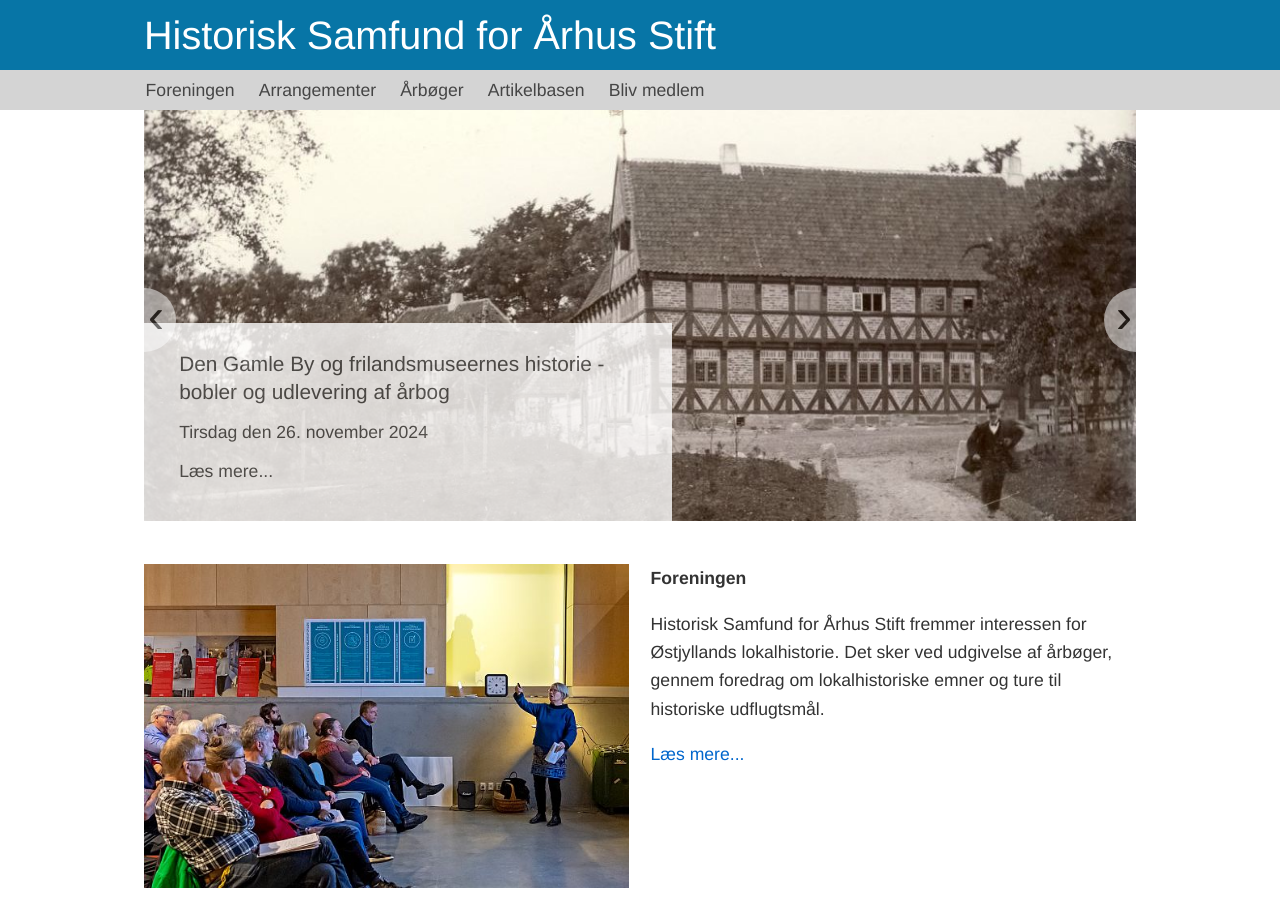
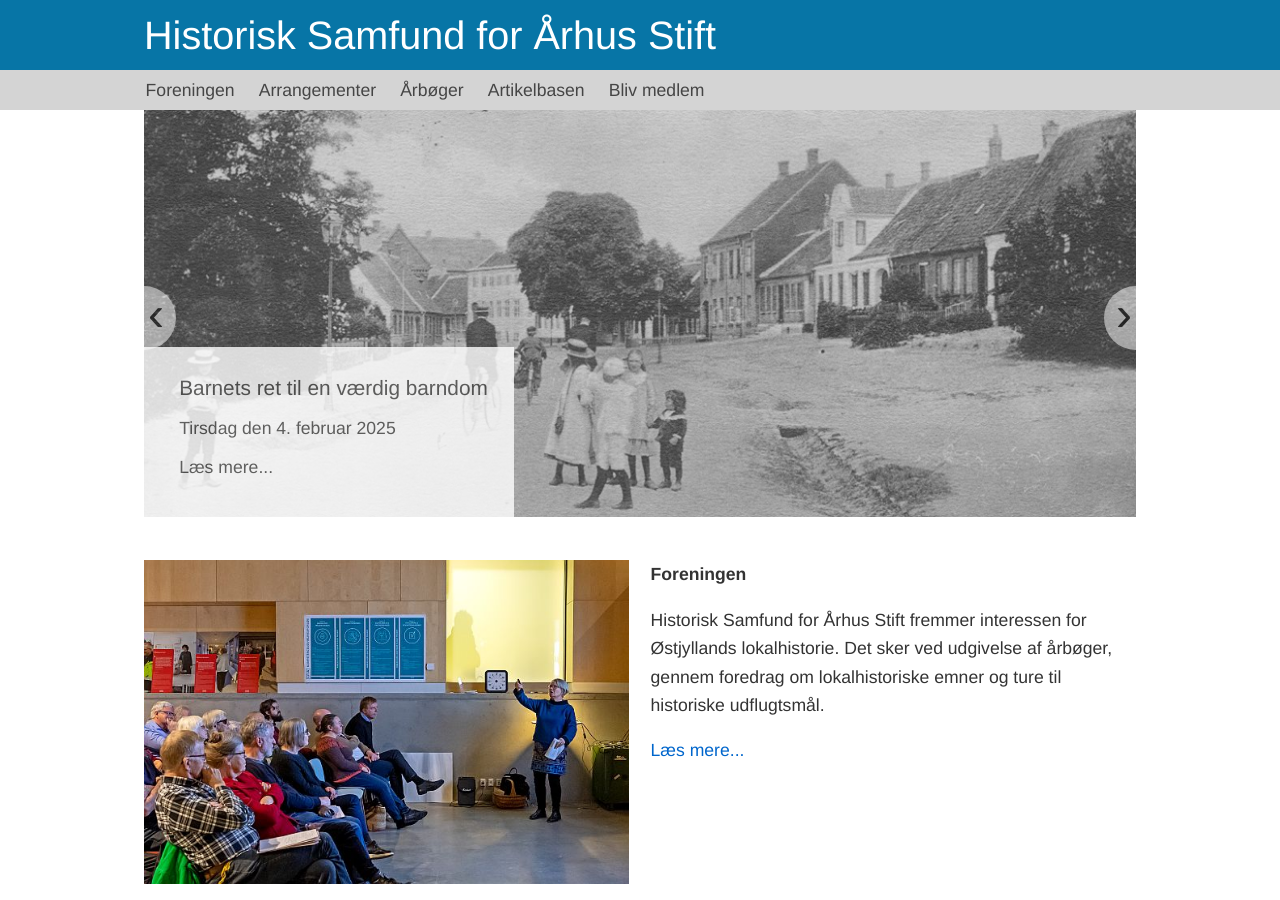
Before and after one commit to guldhorn/historisk-samfund, a Jekyll site: the page built from index.md, in a window 1280 px wide and 900 px high. Built offline with Jekyll 4.4.1, drawn with Linux system fonts in a browser that asks for light colours.

Commit message:
Update slides.yaml

```diff
--- a/_data/slides.yaml
+++ b/_data/slides.yaml
@@ -7,12 +7,6 @@
 # image_alt: the text to show when hovering the mouse over the image
 # title: the heading in the text-field which overlays the image
 # text: the text of the text-field
-
-- page_url: /arrangementer/2024-11-26-den-gamle-by-og-frilandsmuseernes-historie
-  image_url: /assets/dgb-slider.jpg
-  image_alt: Den Gamle By og frilandsmuseernes historie
-  title: Den Gamle By og frilandsmuseernes historie - bobler og udlevering af årbog
-  text: Tirsdag den 26. november 2024
 
 - page_url: /arrangementer/2025-02-04-barnets-rettighed
   image_url: /assets/Barnets rettighed_slider.jpg
```
